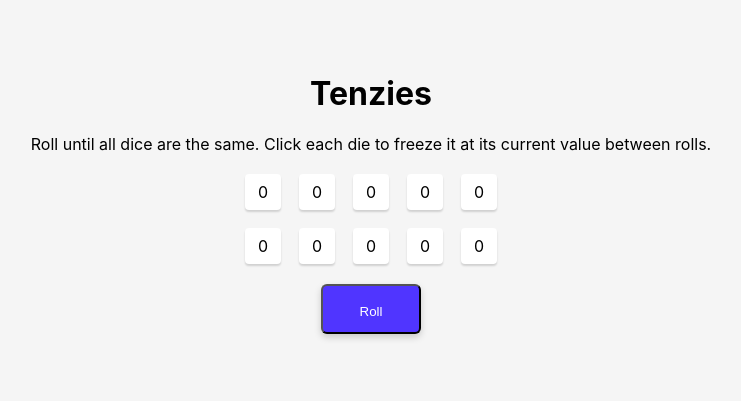
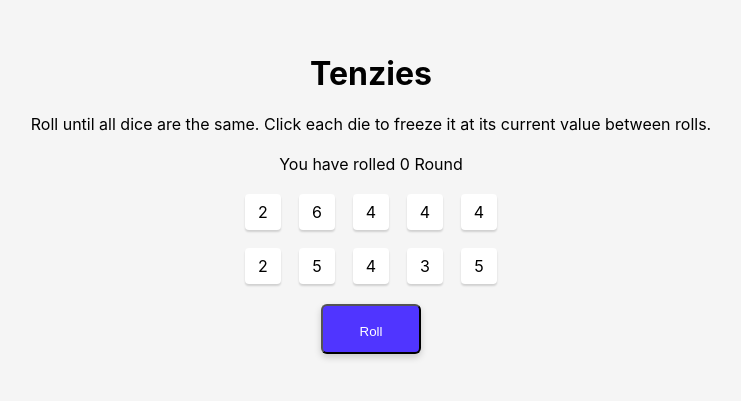
Before and after one commit to HikawaRin/ReactTenzies, a React (Create React App) app: page / in a window 1280 px wide. Shown: the part 227-628 px from the top of the page, without its empty margins (269-1010 px from the left). Built offline with nearby package versions, Linux system fonts and the light colour scheme.

Commit message:
more State

```diff
--- a/src/App.tsx
+++ b/src/App.tsx
@@ -3,14 +3,19 @@
 import "./App.css";
 
 class DiceInstance implements IDice {
+  private id_: number;
   private value_: number;
-  constructor() {
+  private selected_: boolean;
+  constructor(id: number) {
+    this.id_ = id;
     this.value_ = 0;
+    this.selected_ = false;
   }
 
-  getValue(): number {
-    return this.value_;
-  }
+  getId() { return this.id_; }
+  getValue(): number { return this.value_; }
+  isSelected(): boolean { return this.selected_; }
+  touch(selected: boolean): void { this.selected_ = selected; }
 
   roll(): void {
     this.value_ = Math.floor(Math.random() * 6) + 1;
@@ -19,39 +24,80 @@
 
 function App() {
   let dice_num: number = 10;
-  let dices_: DiceInstance[] = [];
-  for (let i = 0; i < dice_num; i++) {
-    dices_.push(new DiceInstance());
+
+  const [dices, setDices] = React.useState<DiceInstance[]>(() => {
+    let dices: DiceInstance[] = [];
+    for (let i = 0; i < dice_num; i++) {
+      dices.push(new DiceInstance(i));
+      dices[i].roll();
+    }
+    return dices;
+  });
+  const [round, setRound] = React.useState<number>(0);
+  const [GameOver, setGameOver] = React.useState<boolean>(false);
+
+  let SetDice = (id: number, selected: boolean) => {
+    setDices((prevDices) => {
+      return prevDices.map((dice) => {
+        if (dice.getId() === id) {
+          dice.touch(selected);
+        }
+        return dice;
+      });
+    });
   }
-  const [dices, setDices]
-    = React.useState<DiceInstance[]>(dices_);
+
+  let RollDice = () => {
+    setDices((prevDices) => {
+      return prevDices.map((dice) => {
+        if (!dice.isSelected()) {
+          dice.roll();
+        }
+        return dice;
+      });
+    });
+  }
+
+  let NewGame = () => {
+    setDices((prevDices) => {
+      return prevDices.map((dice) => {
+        dice.touch(false);
+        return dice;
+      });
+    });
+    setRound(0);
+    setGameOver(false);
+  }
 
   return (
     <main>
       <h1>Tenzies</h1>
       <div className='tenzies-describe'>Roll until all dice are the same. Click each die to freeze it at its current value between rolls.</div>
+      <div className='tenzies-describe'>{`You have rolled ${round} Round`}</div>
       <div className='dice-container'>
         {
           dices.map((dice, index) => {
             return (
-              <Dice key={index} instance={dice} />
+              <Dice
+                key={index}
+                instance={dice}
+                setDice={SetDice}
+              />
             );
           })
         }
       </div>
       <button
         className='tenzies-roll'
-        onClick={() => {
-          setDices((prevDices) => {
-            prevDices.forEach((dice) => {
-              dice.roll();
-              console.log(dice.getValue());
-            });
-            return [...prevDices];
-          })
+        onClick={(event) => {
+          setRound((prevRound) => prevRound + 1);
+          if (GameOver) {
+            NewGame();
+          }
+          RollDice();
         }}
       >
-        Roll
+        { GameOver ? 'New Game' : 'Roll' }
       </button>
     </main>
   );
--- a/src/Dice.tsx
+++ b/src/Dice.tsx
@@ -1,16 +1,23 @@
 import "./Dice.css";
 
 export interface IDice {
+  getId(): number;
   getValue(): number;
+  isSelected(): boolean;
 }
 
 interface Wrapper_{
   instance: IDice;
+  setDice: (id: number, selected: boolean) => void;
 }
 
-function Dice({ instance }: Wrapper_) {
+function Dice({ instance, setDice }: Wrapper_) {
+  let style = instance.isSelected() ? 'selected' : '';
   return (
-    <div className='dice'>
+    <div
+      className={`dice ${style}`}
+      onClick={(event) => setDice(instance.getId(), !instance.isSelected())}
+    >
       <p>{ instance.getValue() }</p>
     </div>
   );
```
